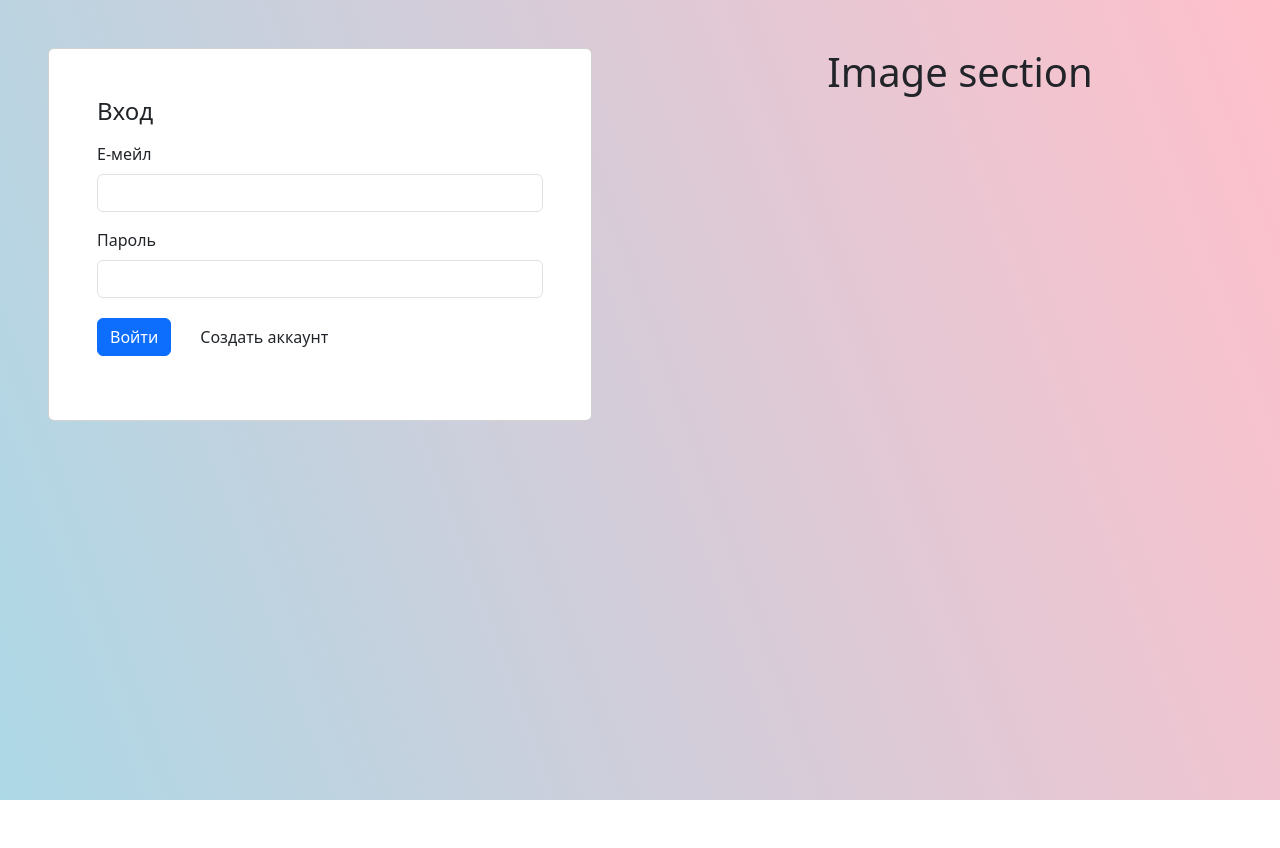
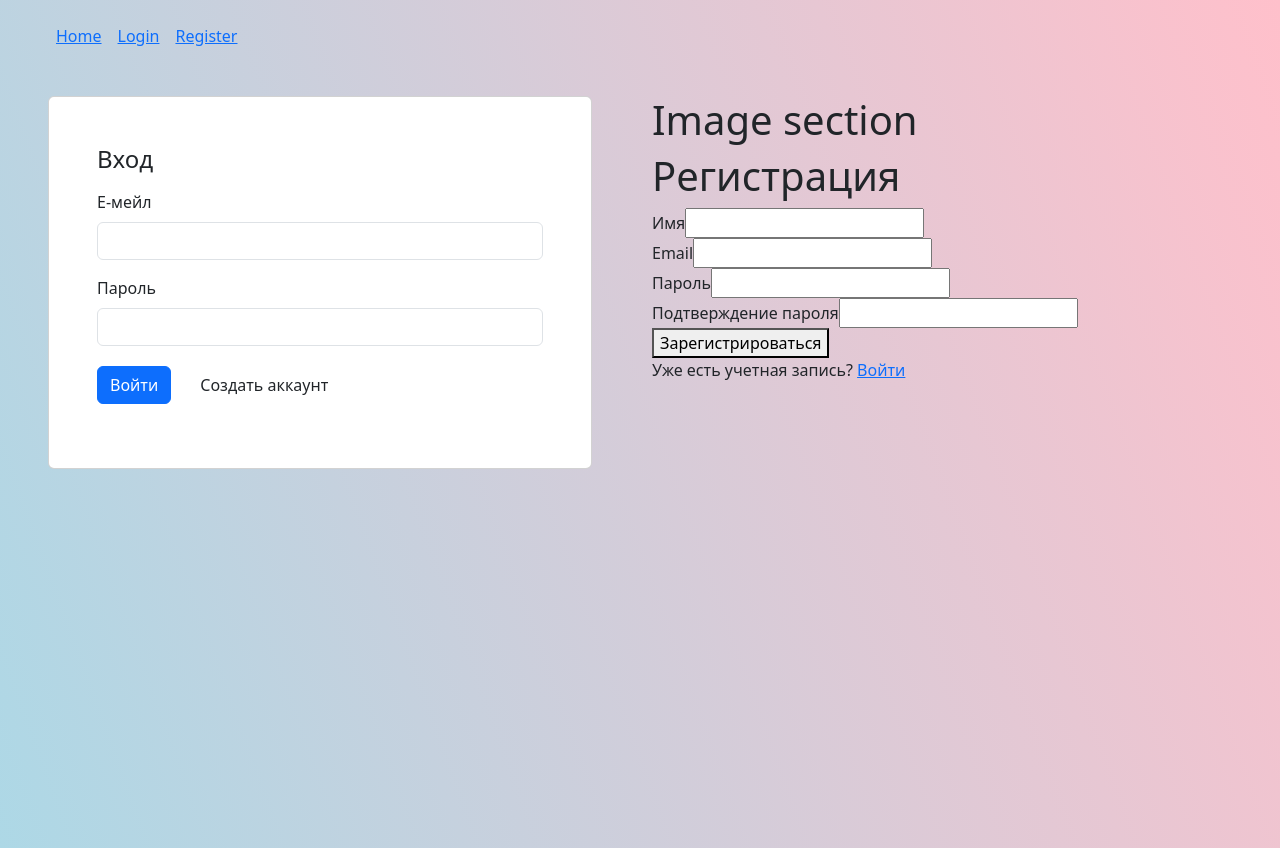
Before and after one commit to kublahanov/jwt-auth-template-client-vue-3, a Vue app: page /register in a window 1280 px wide. Before the commit the page ends 800 px from the top, so only its background shows below. Built offline with nearby package versions, Linux system fonts and the light colour scheme.

Commit message:
Add Axios, storage, components (pages).

```diff
--- a/package.json
+++ b/package.json
@@ -12,6 +12,7 @@
     "format": "prettier --write src/"
   },
   "dependencies": {
+    "axios": "^1.7.7",
     "bootstrap": "^5.3.3",
     "pinia": "^2.1.7",
     "vue": "^3.4.29",
--- a/src/App.vue
+++ b/src/App.vue
@@ -1,7 +1,15 @@
-<script setup></script>
+<script setup>
+</script>
 
 <template>
   <div class="container-fluid angled-gradient">
+    <div class="row">
+      <div class="col px-5 pt-4">
+        <span class="px-2"><RouterLink to="/">Home</RouterLink></span>
+        <span class="px-2"><RouterLink to="/login">Login</RouterLink></span>
+        <span class="px-2"><RouterLink to="/register">Register</RouterLink></span>
+      </div>
+    </div>
     <div class="row min-vh-100">
       <div class="col-sm-6 p-sm-5 p-4">
         <div class="card mw-600">
@@ -22,8 +30,11 @@
           </div>
         </div>
       </div>
-      <div class="col-sm-6 text-center">
+      <div class="col-sm-6">
         <h1 class="mt-5">Image section</h1>
+        <div>
+          <RouterView />
+        </div>
       </div>
     </div>
   </div>
--- /dev/null
+++ b/src/pages/HomePage.vue
@@ -0,0 +1,19 @@
+<template>
+  <div>
+    <h1>Главная страница</h1>
+    <p>Добро пожаловать, {{ authStore.user.name }}!</p>
+    <button @click="logout">Выйти</button>
+  </div>
+</template>
+
+<script setup>
+import { useAuthStore } from '../stores/authStore';
+
+const authStore = useAuthStore();
+
+const logout = () => {
+  authStore.logout();
+};
+</script>
+
+<style scoped></style>
--- /dev/null
+++ b/src/pages/LoginPage.vue
@@ -0,0 +1,43 @@
+<template>
+  <div>
+    <h1>Вход</h1>
+    <form @submit.prevent="login">
+      <div>
+        <label for="email">Email</label>
+        <input v-model="email" type="email" id="email" required />
+      </div>
+      <div>
+        <label for="password">Пароль</label>
+        <input v-model="password" type="password" id="password" required />
+      </div>
+      <button type="submit">Войти</button>
+    </form>
+    <p>
+      Нет учетной записи?
+      <router-link to="/register">Зарегистрироваться</router-link>
+    </p>
+  </div>
+</template>
+
+<script setup>
+import { ref } from 'vue';
+import { useAuthStore } from '../stores/authStore';
+import { useRouter } from 'vue-router';
+
+const email = ref('');
+const password = ref('');
+const authStore = useAuthStore();
+const router = useRouter();
+
+const login = async () => {
+  try {
+    await authStore.login({ email: email.value, password: password.value });
+    router.push('/');
+  } catch (error) {
+    console.error('Ошибка при входе:', error);
+    alert('Неправильный логин или пароль');
+  }
+};
+</script>
+
+<style scoped></style>
--- /dev/null
+++ b/src/pages/RegisterPage.vue
@@ -0,0 +1,63 @@
+<template>
+  <div>
+    <h1>Регистрация</h1>
+    <form @submit.prevent="register">
+      <div>
+        <label for="name">Имя</label>
+        <input v-model="name" type="text" id="name" required />
+      </div>
+      <div>
+        <label for="email">Email</label>
+        <input v-model="email" type="email" id="email" required />
+      </div>
+      <div>
+        <label for="password">Пароль</label>
+        <input v-model="password" type="password" id="password" required />
+      </div>
+      <div>
+        <label for="password_confirmation">Подтверждение пароля</label>
+        <input
+          v-model="password_confirmation"
+          type="password"
+          id="password_confirmation"
+          required
+        />
+      </div>
+      <button type="submit">Зарегистрироваться</button>
+    </form>
+    <p>
+      Уже есть учетная запись?
+      <router-link to="/login">Войти</router-link>
+    </p>
+  </div>
+</template>
+
+<script setup>
+import { ref } from 'vue';
+import { useAuthStore } from '../stores/authStore';
+import { useRouter } from 'vue-router';
+
+const name = ref('');
+const email = ref('');
+const password = ref('');
+const password_confirmation = ref('');
+const authStore = useAuthStore();
+const router = useRouter();
+
+const register = async () => {
+  try {
+    await authStore.register({
+      name: name.value,
+      email: email.value,
+      password: password.value,
+      password_confirmation: password_confirmation.value
+    });
+    router.push('/login');
+  } catch (error) {
+    console.error('Ошибка при регистрации:', error);
+    alert('Ошибка при регистрации');
+  }
+};
+</script>
+
+<style scoped></style>
--- /dev/null
+++ b/src/plugins/axios.js
@@ -0,0 +1,22 @@
+import axios from 'axios';
+
+const api = axios.create({
+  baseURL: 'http://localhost/api',
+  headers: {
+    'Content-Type': 'application/json',
+    'Accept': 'application/json'
+  }
+});
+
+// Добавление токена в заголовки запроса, если он есть в localStorage
+api.interceptors.request.use((config) => {
+  const token = localStorage.getItem('token');
+
+  if (token) {
+    config.headers.Authorization = `Bearer ${token}`;
+  }
+
+  return config;
+});
+
+export default api;
--- a/src/router/index.js
+++ b/src/router/index.js
@@ -1,21 +1,38 @@
-import { createRouter, createWebHashHistory } from 'vue-router';
-// import LoginPage from '@/pages/LoginPage.vue';
-// import RegisterPage from '@/pages/RegisterPage.vue';
+import { createRouter, createWebHistory } from 'vue-router';
+import HomePage from '../pages/HomePage.vue';
+import LoginPage from '../pages/LoginPage.vue';
+import RegisterPage from '../pages/RegisterPage.vue';
+import { useAuthStore } from '../stores/authStore';
+
+const routes = [
+  { path: '/', component: HomePage, meta: { requiresAuth: true } },
+  { path: '/login', component: LoginPage },
+  { path: '/register', component: RegisterPage },
+];
 
 const router = createRouter({
-  history: createWebHashHistory(import.meta.env.BASE_URL),
-  routes: [
-    // {
-    //   path: '/login',
-    //   name: 'login',
-    //   component: LoginPage
-    // },
-    // {
-    //   path: '/register',
-    //   name: 'register',
-    //   component: RegisterPage
-    // }
-  ]
+  history: createWebHistory(),
+  routes,
+});
+
+router.beforeEach(async (to, from, next) => {
+  const authStore = useAuthStore();
+
+  if (to.meta.requiresAuth && !authStore.token) {
+    try {
+      console.log('TRY');
+      await authStore.refreshToken();
+      await authStore.fetchUser();
+      next();
+    } catch (error) {
+      console.log('CATCH');
+      next('/login');
+    }
+  } else {
+    next();
+  }
 });
 
 export default router;
+
+// history: createWebHashHistory(import.meta.env.BASE_URL),
--- /dev/null
+++ b/src/stores/authStore.js
@@ -0,0 +1,55 @@
+import { defineStore } from 'pinia';
+import api from '../plugins/axios';
+
+export const useAuthStore = defineStore('authStore', {
+  state: () => ({
+    user: null,
+    token: localStorage.getItem('token') || null
+  }),
+  actions: {
+    async login(credentials) {
+      try {
+        const response = await api.post('/auth/login', credentials);
+        this.token = response.data.access_token;
+        localStorage.setItem('token', this.token);
+        await this.fetchUser();
+      } catch (error) {
+        console.error('Ошибка при входе:', error);
+      }
+    },
+    async register(data) {
+      try {
+        await api.post('/auth/register', data);
+      } catch (error) {
+        console.error('Ошибка при регистрации:', error);
+      }
+    },
+    async fetchUser() {
+      try {
+        const response = await api.get('/auth/me');
+        this.user = response.data;
+      } catch (error) {
+        console.error('Ошибка при получении данных пользователя:', error);
+      }
+    },
+    async logout() {
+      try {
+        await api.post('/auth/logout');
+        this.token = null;
+        this.user = null;
+        localStorage.removeItem('token');
+      } catch (error) {
+        console.error('Ошибка при выходе:', error);
+      }
+    },
+    async refreshToken() {
+      try {
+        const response = await api.post('/auth/refresh');
+        this.token = response.data.access_token;
+        localStorage.setItem('token', this.token);
+      } catch (error) {
+        console.error('Ошибка при обновлении токена:', error);
+      }
+    }
+  }
+});
```
Also changed, not shown: src/stores/userStore.js (deleted, +0 -12 lines), 1 other file (tests, documents, lock files or other folders).
